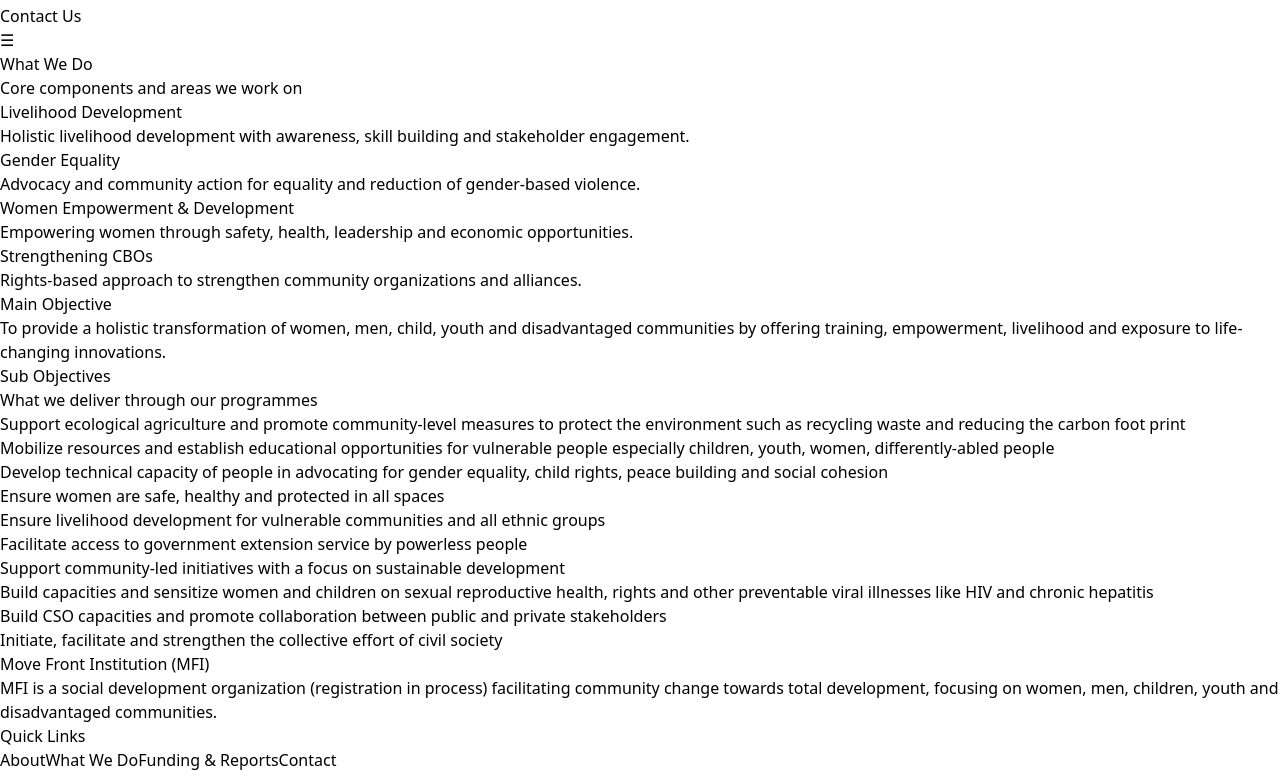
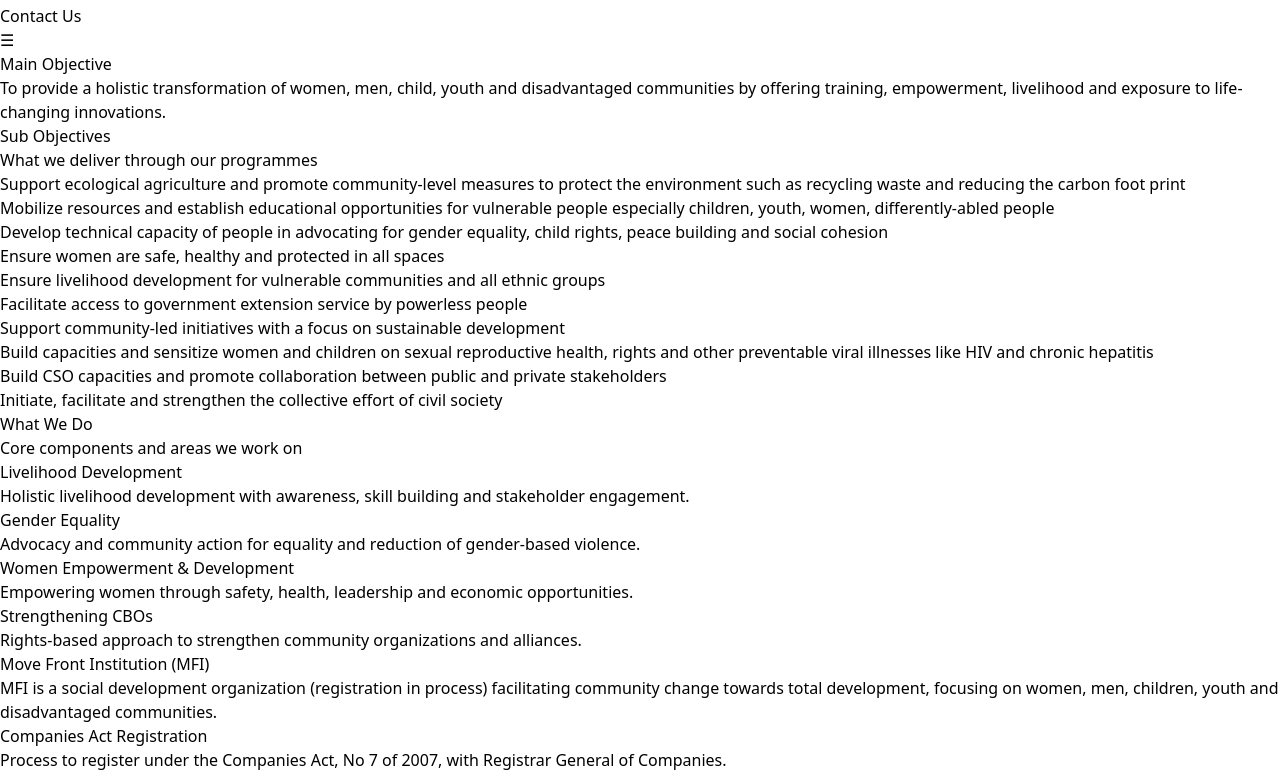
Before and after one commit to supunpramod/Move-Front-Institution, a React (Vite) app: page /what-we-do in a window 1280 px wide. Shown: the part 864-1640 px from the top of the page. Built offline with nearby package versions, Linux system fonts and the light colour scheme.

Commit message:
feat: Add Companies Act registration details to Footer and reorganize What We Do section

```diff
--- a/src/components/Footer.jsx
+++ b/src/components/Footer.jsx
@@ -11,6 +11,11 @@
           <p className="text-sm text-white mt-2 max-w-md">
             MFI is a social development organization (registration in process) facilitating community change
             towards total development, focusing on women, men, children, youth and disadvantaged communities.
+          </p>
+
+          <div className="font-bold text-lg text-white mt-5">Companies Act Registration</div>
+          <p className="text-sm text-white mt-2 max-w-md">
+            Process to register under the Companies Act, No 7 of 2007, with Registrar General of Companies.
           </p>
         </div>
 
--- a/src/pages/Contact.jsx
+++ b/src/pages/Contact.jsx
@@ -81,11 +81,7 @@
         </Card>
 
 
-        <Section title="Registration Details">
-        <Card title="Companies Act Registration">
-          Process to register under the Companies Act, No 7 of 2007, with Registrar General of Companies.
-        </Card>
-      </Section>
+
       </div>
     </Section>
 
--- a/src/pages/WhatWeDo.jsx
+++ b/src/pages/WhatWeDo.jsx
@@ -17,6 +17,28 @@
 export default function WhatWeDo() {
   return (
     <>
+<Section title="Main Objective">
+        <div className="rounded-2xl border border-slate-200 bg-slate-50 p-6">
+          <p className="text-slate-700 text-sm leading-relaxed">
+            To provide a holistic transformation of women, men, child, youth and disadvantaged communities by offering
+            training, empowerment, livelihood and exposure to life-changing innovations.
+          </p>
+        </div>
+      </Section>
+
+      <Section title="Sub Objectives" subtitle="What we deliver through our programmes">
+        <div className="rounded-2xl border border-slate-200 bg-white p-6">
+          <ul className="list-disc ml-5 space-y-2 text-sm text-slate-700">
+            {subObjectives.map((s) => (
+              <li key={s}>{s}</li>
+            ))}
+          </ul>
+        </div>
+      </Section>
+
+
+
+
       <Section title="What We Do" subtitle="Core components and areas we work on">
         <div className="grid md:grid-cols-2 lg:grid-cols-4 gap-4">
           <Card title="Livelihood Development">
@@ -34,24 +56,7 @@
         </div>
       </Section>
 
-      <Section title="Main Objective">
-        <div className="rounded-2xl border border-slate-200 bg-slate-50 p-6">
-          <p className="text-slate-700 text-sm leading-relaxed">
-            To provide a holistic transformation of women, men, child, youth and disadvantaged communities by offering
-            training, empowerment, livelihood and exposure to life-changing innovations.
-          </p>
-        </div>
-      </Section>
 
-      <Section title="Sub Objectives" subtitle="What we deliver through our programmes">
-        <div className="rounded-2xl border border-slate-200 bg-white p-6">
-          <ul className="list-disc ml-5 space-y-2 text-sm text-slate-700">
-            {subObjectives.map((s) => (
-              <li key={s}>{s}</li>
-            ))}
-          </ul>
-        </div>
-      </Section>
     </>
   );
 }
```
